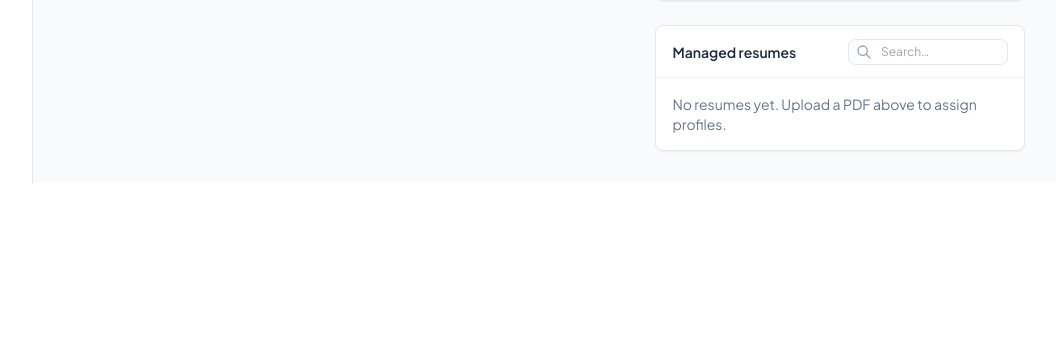
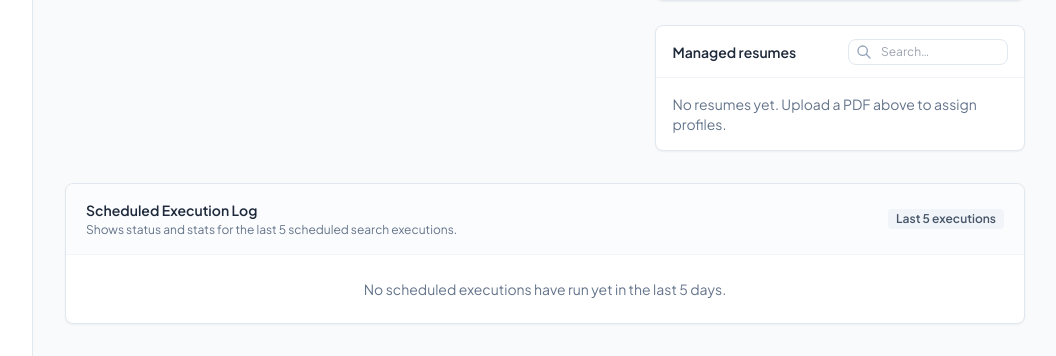
Before and after one commit to joedominic/hw, a Django app: template django_project/resume_app/templates/resume_app/tracks.html in a window 1280 px wide. Shown: the part 747-1103 px from the top of the page, without its empty margins (223-1279 px from the left). Before the commit the page ends 930 px from the top, so only its background shows below. Run offline with Django 5.2, Linux system fonts and the light colour scheme; the template is opened without the code that fills it, so the values that code supplies are empty; some libraries are stand-ins or nearby versions.

Commit message:
feat: add scheduled execution log and automatic pruning to Search Profiles page for normal users
Co-authored-by: joedominic <6558527+joedominic@users.noreply.github.com>

```diff
--- a/django_project/resume_app/templates/resume_app/tracks.html
+++ b/django_project/resume_app/templates/resume_app/tracks.html
@@ -231,6 +231,69 @@
             </div>
         </aside>
     </div>
+
+    {% if not is_power_user %}
+    <div class="mt-8 rounded-concierge border border-slate-200 bg-white shadow-sm overflow-hidden">
+        <div class="border-b border-slate-100 bg-slate-50/50 px-5 py-4 flex items-center justify-between">
+            <div>
+                <h2 class="text-sm font-semibold text-concierge-slate">Scheduled Execution Log</h2>
+                <p class="text-xs text-slate-500 mt-0.5">Shows status and stats for the last 5 scheduled search executions.</p>
+            </div>
+            <span class="rounded bg-slate-100 px-2 py-0.5 text-xs font-semibold text-slate-600">Last 5 executions</span>
+        </div>
+        <div class="overflow-x-auto">
+            {% if not execution_runs %}
+                <p class="p-6 text-sm text-slate-500 text-center">No scheduled executions have run yet in the last 5 days.</p>
+            {% else %}
+                <table class="w-full min-w-[600px] text-left border-collapse">
+                    <thead>
+                        <tr class="border-b border-slate-100 bg-slate-50/30 text-xs font-semibold uppercase tracking-wider text-slate-500">
+                            <th class="px-5 py-3">Profile / Search Term</th>
+                            <th class="px-5 py-3">Date / Time</th>
+                            <th class="px-5 py-3">Status</th>
+                            <th class="px-5 py-3 text-right">Fetched</th>
+                            <th class="px-5 py-3 text-right">Eliminated</th>
+                            <th class="px-5 py-3 text-right font-semibold text-brand">Saved</th>
+                        </tr>
+                    </thead>
+                    <tbody class="divide-y divide-slate-100 text-sm">
+                        {% for run in execution_runs %}
+                            <tr class="hover:bg-slate-50/60">
+                                <td class="px-5 py-3.5 font-medium text-concierge-slate">
+                                    {{ run.profile_name }}
+                                </td>
+                                <td class="px-5 py-3.5 text-xs text-slate-500 tabular-nums">
+                                    {{ run.started_at|date:"M d, Y" }} · {{ run.started_at|date:"h:i A" }}
+                                </td>
+                                <td class="px-5 py-3.5 text-xs">
+                                    {% if run.run.status == "completed" %}
+                                        <span class="inline-flex items-center gap-1 rounded bg-green-50 px-1.5 py-0.5 font-semibold text-green-700">
+                                            <span class="h-1.5 w-1.5 rounded-full bg-green-500"></span>
+                                            Completed
+                                        </span>
+                                    {% elif run.run.status == "running" %}
+                                        <span class="inline-flex items-center gap-1 rounded bg-blue-50 px-1.5 py-0.5 font-semibold text-blue-700">
+                                            <span class="h-1.5 w-1.5 rounded-full bg-blue-500 animate-pulse"></span>
+                                            Running
+                                        </span>
+                                    {% else %}
+                                        <span class="inline-flex items-center gap-1 rounded bg-red-50 px-1.5 py-0.5 font-semibold text-red-700" title="{{ run.error_message }}">
+                                            <span class="h-1.5 w-1.5 rounded-full bg-red-500"></span>
+                                            Failed
+                                        </span>
+                                    {% endif %}
+                                </td>
+                                <td class="px-5 py-3.5 text-right tabular-nums font-medium text-slate-700">{{ run.jobs_fetched }}</td>
+                                <td class="px-5 py-3.5 text-right tabular-nums text-slate-400">{{ run.jobs_eliminated }}</td>
+                                <td class="px-5 py-3.5 text-right tabular-nums font-semibold text-brand">{{ run.jobs_saved }}</td>
+                            </tr>
+                        {% endfor %}
+                    </tbody>
+                </table>
+            {% endif %}
+        </div>
+    </div>
+    {% endif %}
 </div>
 
 <dialog id="new-track-dialog" class="concierge-dialog track-form-dialog p-0">
```
Also changed, not shown: django_project/resume_app/tasks.py (+16 -0 lines), django_project/resume_app/tests.py (+118 -0 lines), django_project/resume_app/views.py (+23 -0 lines).
